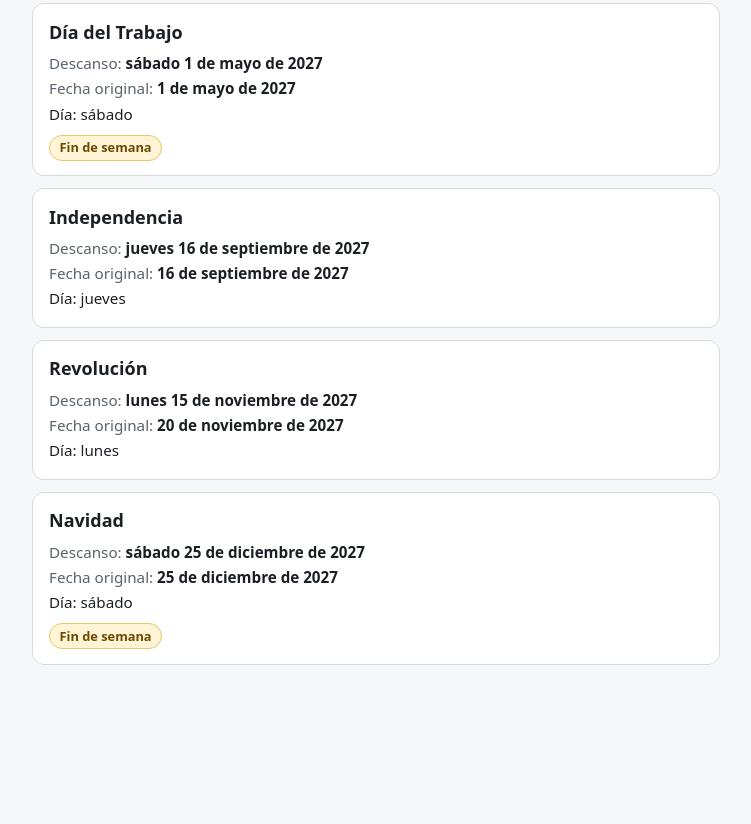
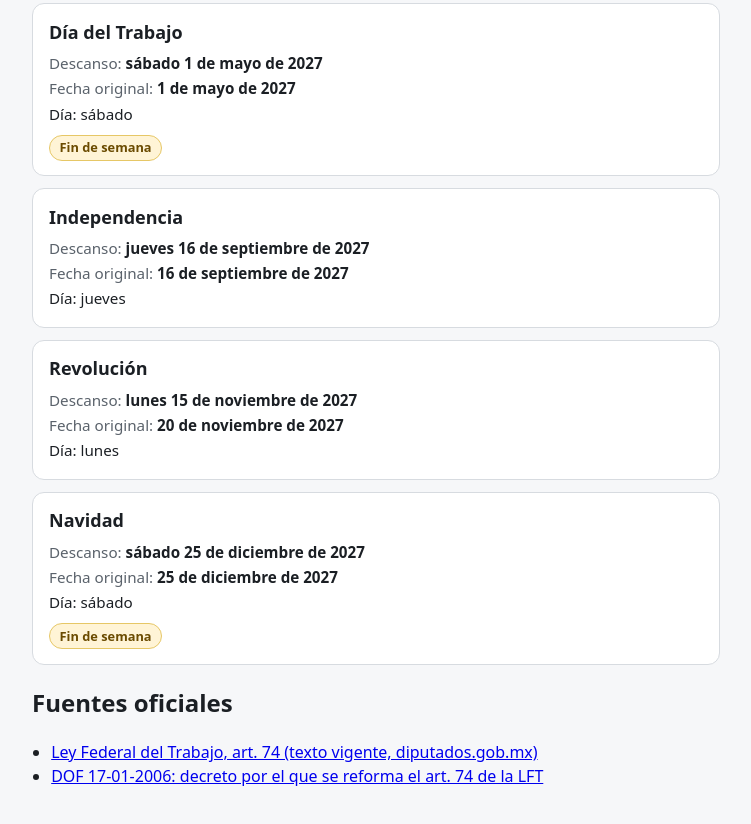
Before and after one commit to MoiBaldenegro/pagina-web-estatica-de-los-dias, a website with bundled scripts: page index.html in a window 1280 px wide. Shown: the part 627-1451 px from the top of the page, without its empty margins (264-1015 px from the left). Before the commit the page ends 1324 px from the top, so only its background shows below. Built offline with nearby package versions, Linux system fonts and the light colour scheme.

Commit message:
Sección de fuentes oficiales (#8)

```diff
--- a/index.html
+++ b/index.html
@@ -14,6 +14,15 @@
     <section id="lista-feriados" aria-label="Lista de feriados 2027">
       <noscript>Activa JavaScript para ver la lista de feriados.</noscript>
     </section>
+    <section aria-labelledby="titulo-fuentes">
+      <h2 id="titulo-fuentes">Fuentes oficiales</h2>
+      <div id="lista-fuentes">
+        <ul class="sources">
+          <li><a href="https://www.diputados.gob.mx/LeyesBiblio/pdf/LFT.pdf" target="_blank" rel="noopener noreferrer">Ley Federal del Trabajo, art. 74 (texto vigente, diputados.gob.mx)</a></li>
+          <li><a href="https://www.diputados.gob.mx/LeyesBiblio/ref/lft/LFT_ref24_17ene06.pdf" target="_blank" rel="noopener noreferrer">DOF 17-01-2006: decreto por el que se reforma el art. 74 de la LFT</a></li>
+        </ul>
+      </div>
+    </section>
   </main>
   <script type="module" src="./src/main.js"></script>
 </body>
--- a/src/main.js
+++ b/src/main.js
@@ -1,5 +1,6 @@
 import { todayInMexicoCity } from './dates.js';
 import { getHolidays2027 } from './holidays.js';
+import { renderSources } from './sources.js';
 import { renderCountdown, renderHolidays } from './render.js';
 
 export const TITULO = 'Días feriados 2027 en México';
@@ -20,6 +21,9 @@ export function initPage(now = new Date(), doc = globalThis.document) {
     ? renderCountdown(countdownContainer, holidays, today, doc)
     : null;
 
+  const sourcesContainer = doc.getElementById('lista-fuentes');
+  if (sourcesContainer) renderSources(sourcesContainer, undefined, doc);
+
   const estado = doc.getElementById('estado');
   if (estado) {
     estado.textContent = `Mostrando los ${holidays.length} feriados obligatorios de 2027.`;
--- /dev/null
+++ b/src/sources.js
@@ -0,0 +1,30 @@
+/** Fuentes oficiales (URLs verificadas con HTTP 200 el 2026-11-25). */
+export const SOURCES = [
+  {
+    id: 'lft-art-74',
+    label: 'Ley Federal del Trabajo, art. 74 (texto vigente, diputados.gob.mx)',
+    url: 'https://www.diputados.gob.mx/LeyesBiblio/pdf/LFT.pdf',
+  },
+  {
+    id: 'dof-2006',
+    label: 'DOF 17-01-2006: decreto por el que se reforma el art. 74 de la LFT',
+    url: 'https://www.diputados.gob.mx/LeyesBiblio/ref/lft/LFT_ref24_17ene06.pdf',
+  },
+];
+
+export function renderSources(container, sources = SOURCES, doc = globalThis.document) {
+  const ul = doc.createElement('ul');
+  ul.className = 'sources';
+  for (const s of sources) {
+    const li = doc.createElement('li');
+    const a = doc.createElement('a');
+    a.setAttribute('href', s.url);
+    a.textContent = s.label;
+    a.setAttribute('target', '_blank');
+    a.setAttribute('rel', 'noopener noreferrer');
+    li.appendChild(a);
+    ul.appendChild(li);
+  }
+  container.replaceChildren(ul);
+  return ul;
+}
--- a/src/styles.css
+++ b/src/styles.css
@@ -129,3 +129,6 @@ h1 {
 .holiday--past .holiday__date {
   color: var(--pasado-texto);
 }
+
+.sources { padding-left: 1.2rem; }
+.sources a { overflow-wrap: anywhere; }
```
Also changed, not shown: tests/sources.test.js (added, +41 -0 lines), .factory/handoff.md, .factory/memory.md.
